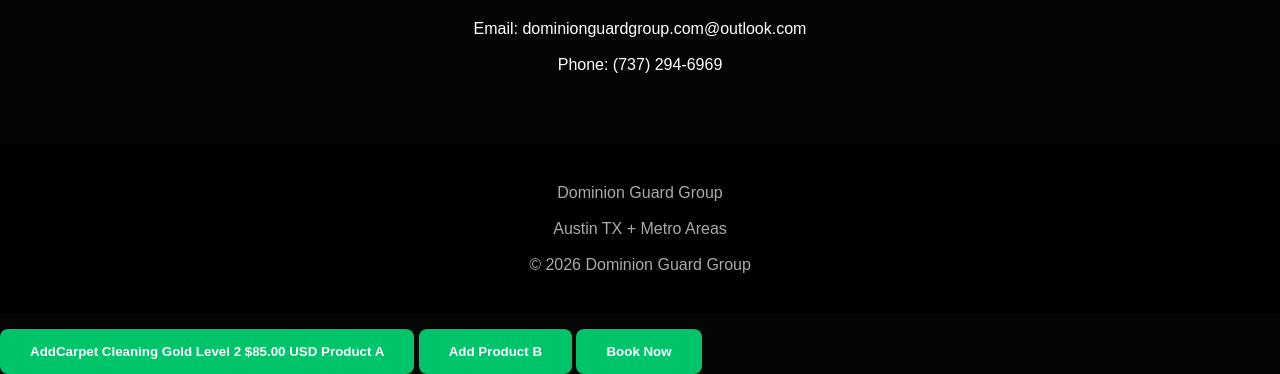
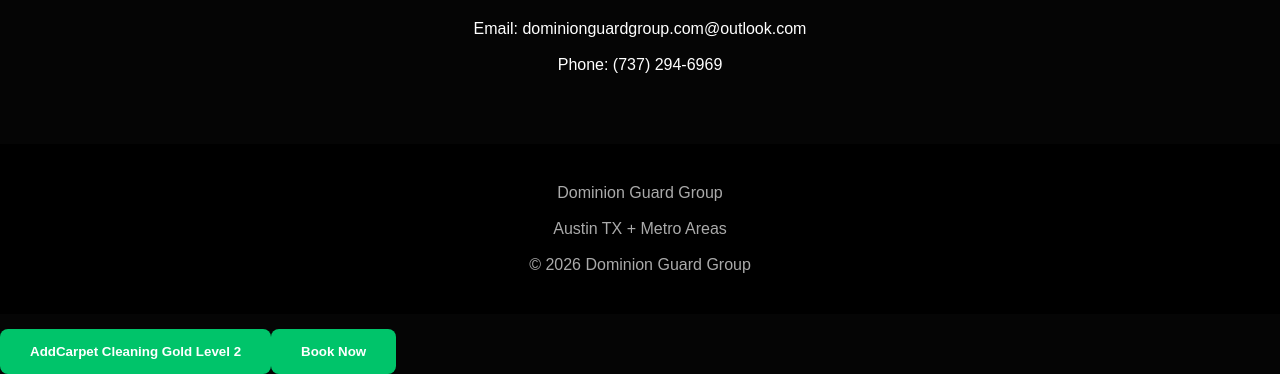
Before and after one commit to DominionGuardGroup/Dominion-Guard-Group, a plain HTML site: page index.html in a window 1280 px wide. Shown: the part 4886-5260 px from the top of the page. Drawn offline with Linux system fonts and the light colour scheme.

Commit message:
Remove product buttons from index.html
Removed product buttons for Carpet Cleaning Gold Level 2 and 3.

```diff
--- a/index.html
+++ b/index.html
@@ -688,10 +688,6 @@
     <!-- Example product buttons -->
     <button onclick="addToCart('', )">AddCarpet Cleaning Gold Level 2
 
-$85.00 USD Product A</button>
-    <button onclick="addToCart(Carpet Cleaning Gold Level 3
-
-$100.00 USD)">Add Product B</button>
 
     <!-- Book Now button -->
     <button onclick="bookNow()">Book Now</button>
```
